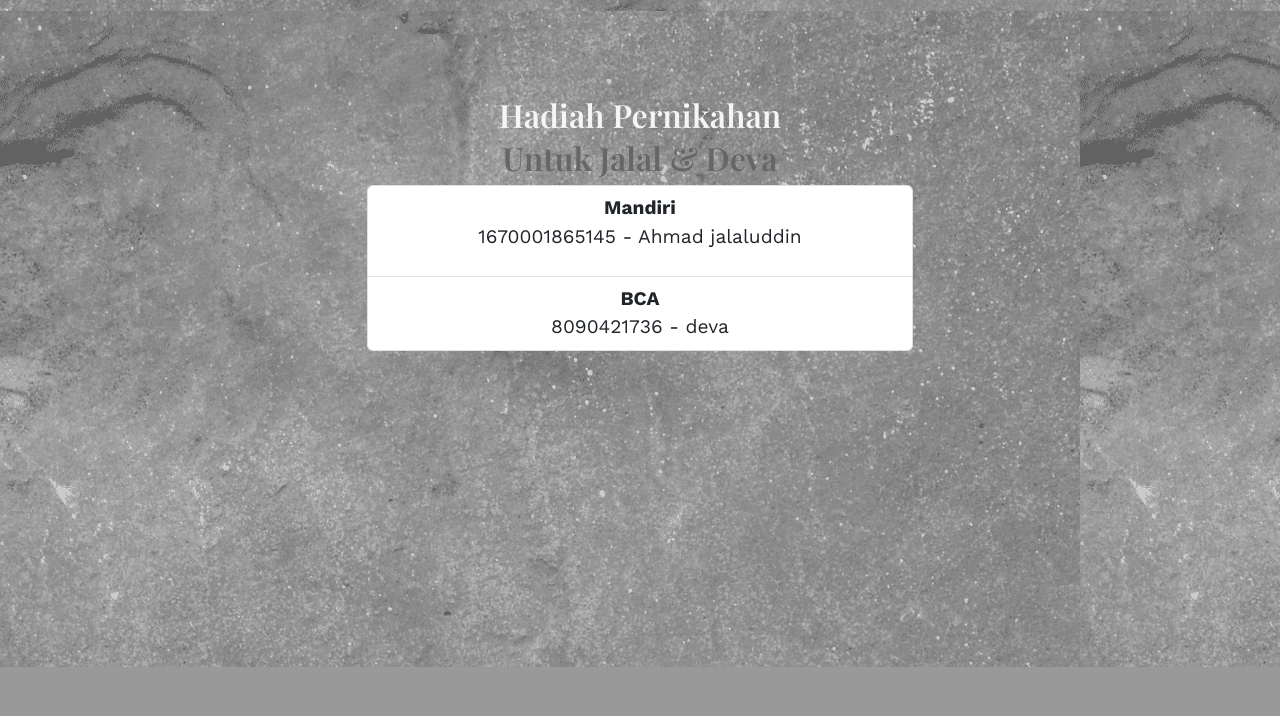
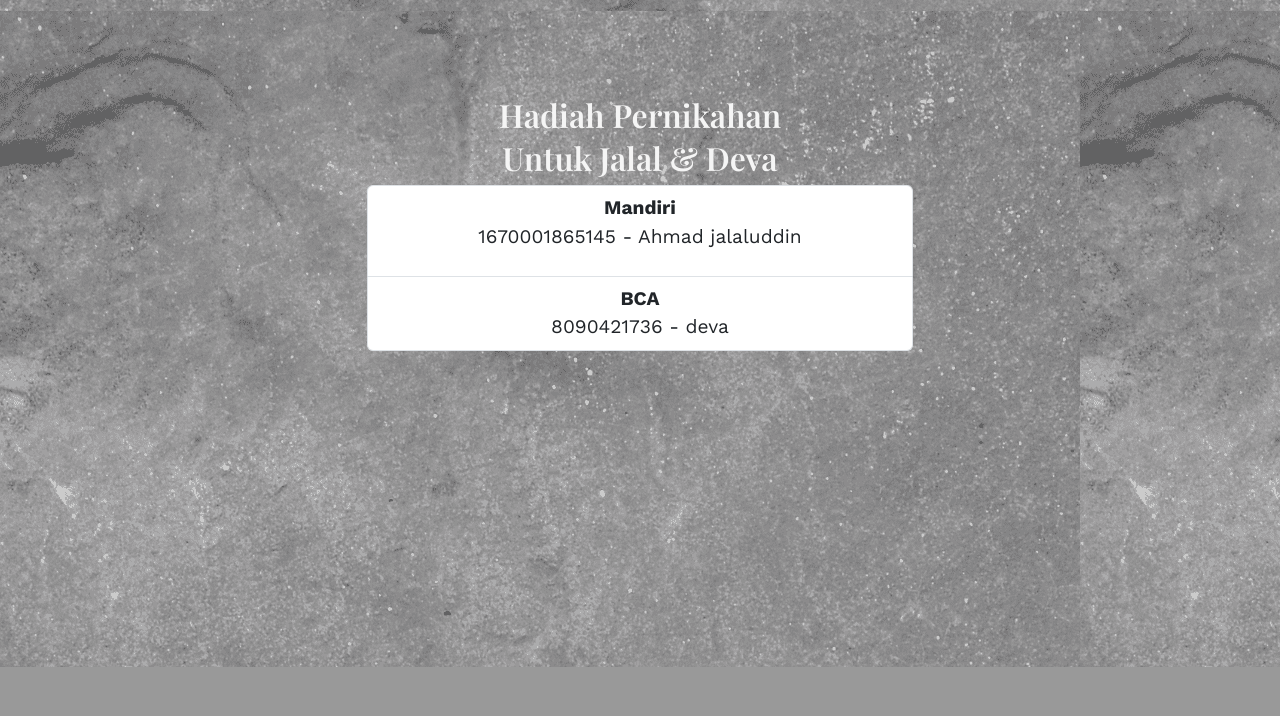
Before and after one commit to macumac/wedding-invitation, a plain HTML site: page index.html in a window 1280 px wide. Shown: the part 6800-7516 px from the top of the page. Drawn offline with nearby package versions, Linux system fonts and the light colour scheme; some packages are replaced by stand-ins of ours; a script that the page names is missing; a web font is replaced by a local one.

Commit message:
cocomotmot

```diff
--- a/style.css
+++ b/style.css
@@ -301,7 +301,7 @@
 }
 
 .gifts h2 {
-    color: #666;
+    color:whitesmoke;
     font-family: playfair display;
     font-size: 2rem;
     font-weight: bold;
```
